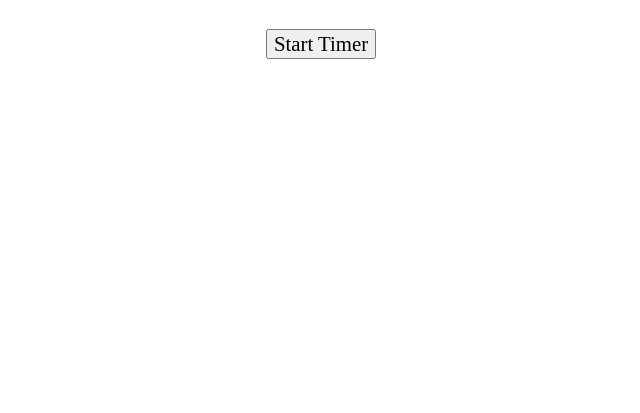
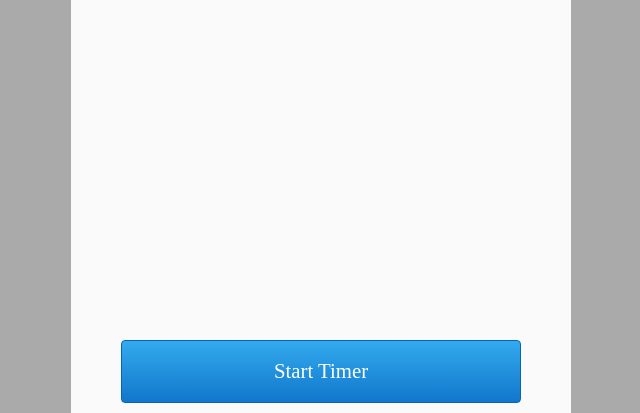
Before and after one commit to fitzal77/memory-test, a plain HTML site: page index.html in a window 1280 px wide. Shown: the part 387-800 px from the top of the page, without its empty margins (319-959 px from the left). Drawn offline with Linux system fonts and the light colour scheme.

Commit message:
Update index.html
better styles, more friendly rendering

```diff
--- a/index.html
+++ b/index.html
@@ -18,18 +18,29 @@
   <link rel="stylesheet" href="css/normalize.css">
   <link rel="stylesheet" href="css/main.css">
 <style>
+body {
+    background-color:#aaaaaa;
+}
 #memorytest {
+	position:relative;
 	max-width:500px;
-	margin:1em auto;
+	width:100%;
+	margin:0 auto;
 	font-size:1.3em;
-	padding:10px;
+	padding:0;
+    height: 100vh;
+    overflow: auto;
+    background-color:#fafafa;
+}
+#memorytest div {
+margin:0.5em 0.5em;
 }
 #memorytest div.instructions {
 	text-align:left;
 	font-weight:bold;
 	font-style:italic;
-	color:#FABC00;
-	border:0.5em solid white;
+	color:#0055AA;
+	border:0.5em solid transparent;
     -webkit-transition : border 1000ms ease-out;
     -moz-transition : border 1000ms ease-out;
     -o-transition : border 1000ms ease-out;
@@ -43,9 +54,58 @@
 	font-size:1.5em;
 }
 #memorytest div.buttons {
+    position:absolute;
+    bottom:0;
+    width:100%;
+    box-sizing: border-box;
+    border:0;
+	padding-left:0;
+	padding-right:0;
+	margin-left:0;
+	margin-right:0;
 	text-align:center;
-	padding:10px;
 }
+#memorytest div.buttons input[type=button] {
+  background-image: linear-gradient(#33AAEE, #1177CC);
+  border: 1px solid #0066BB;
+  border-radius: 4px;
+  box-sizing: border-box;
+  color: #FFFFFF;
+  cursor: pointer;
+  display: block;
+  min-width: 30px;
+  overflow: visible;
+  padding: 4px 15px;
+  text-align: center;
+  vertical-align: baseline;
+  user-select: none;
+  -webkit-user-select: none;
+  touch-action: manipulation;
+  white-space: nowrap;
+  width:80%;
+  margin:0 auto;
+  height:3em;
+  max-height:25vh;
+
+}
+#memorytest div.buttons input[type=button]:disabled {
+  cursor: default;
+  opacity: .3;
+}
+
+#memorytest div.buttons input[type=button]:hover {
+  background-image: linear-gradient(#55AAFF, #1188DD);
+  border-color: #0077CC;
+  text-decoration: none;
+}
+
+#memorytest div.buttons input[type=button]:active {
+  background-image: linear-gradient(#3399CC, #0066CC);
+  border-color: #0055BB;
+  outline: none;
+}
+
+
 #memorytest div.timer {
 	text-align:right;
 	padding:10px;
@@ -168,21 +228,31 @@ class MemoryTest {
 	}
 
 	renderScreen() {
-		this.instructionDiv.innerHTML = this.instructions;
-		this.wordDiv.innerHTML = this.words;
-		this.buttonDiv.innerHTML = this.buttons;
+		if (this.instructionDiv.innerHTML != this.instructions) {
+		    this.instructionDiv.innerHTML = this.instructions;
+		    this.instructions = this.instructionDiv.innerHTML; //catch any auto formatting
+		}
+		if (this.wordDiv.innerHTML != this.words) {
+			this.wordDiv.innerHTML = this.words;
+			this.words = this.wordDiv.innerHTML; //catch any auto formatting
+		}
+		if (this.buttonDiv.innerHTML != this.buttons) {
+			this.buttonDiv.innerHTML = this.buttons;
+			this.buttons = this.buttonDiv.innerHTML; //catch any auto formatting
+
+            //add listeners
+            var b1 = this.buttonDiv.querySelector("input.starttimer");
+            if (b1) { b1.addEventListener("click",() => this.startTimer()); }
+            var b2 = this.buttonDiv.querySelector("input.stoptimer");
+            if (b2) { b2.addEventListener("click",() => this.stopTimer()); }
+            var b3 = this.buttonDiv.querySelector("input.starttest");
+            if (b3) { b3.addEventListener("click",() => this.startTest()); }
+		}
 		if (this.timer) {
 			this.timerDiv.innerHTML = this.showTimer();
 		} else {
 			this.timerDiv.innerHTML = "";
 		}
-		//add listeners
-		var b1 = this.buttonDiv.querySelector("input.starttimer");
-		if (b1) { b1.addEventListener("click",() => this.startTimer()); }
-		var b2 = this.buttonDiv.querySelector("input.stoptimer");
-		if (b2) { b2.addEventListener("click",() => this.stopTimer()); }
-		var b3 = this.buttonDiv.querySelector("input.starttest");
-		if (b3) { b3.addEventListener("click",() => this.startTest()); }
 
 	}
 
```
